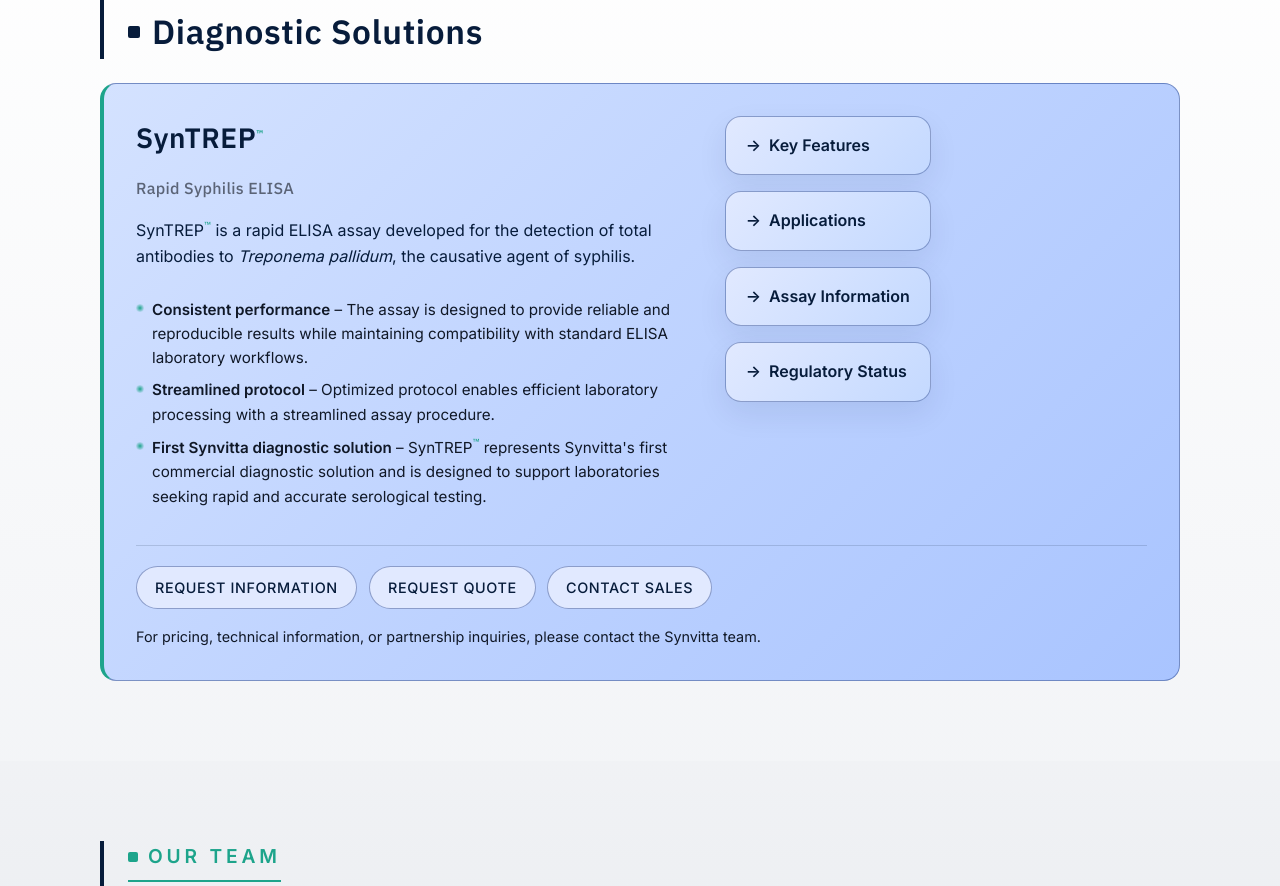
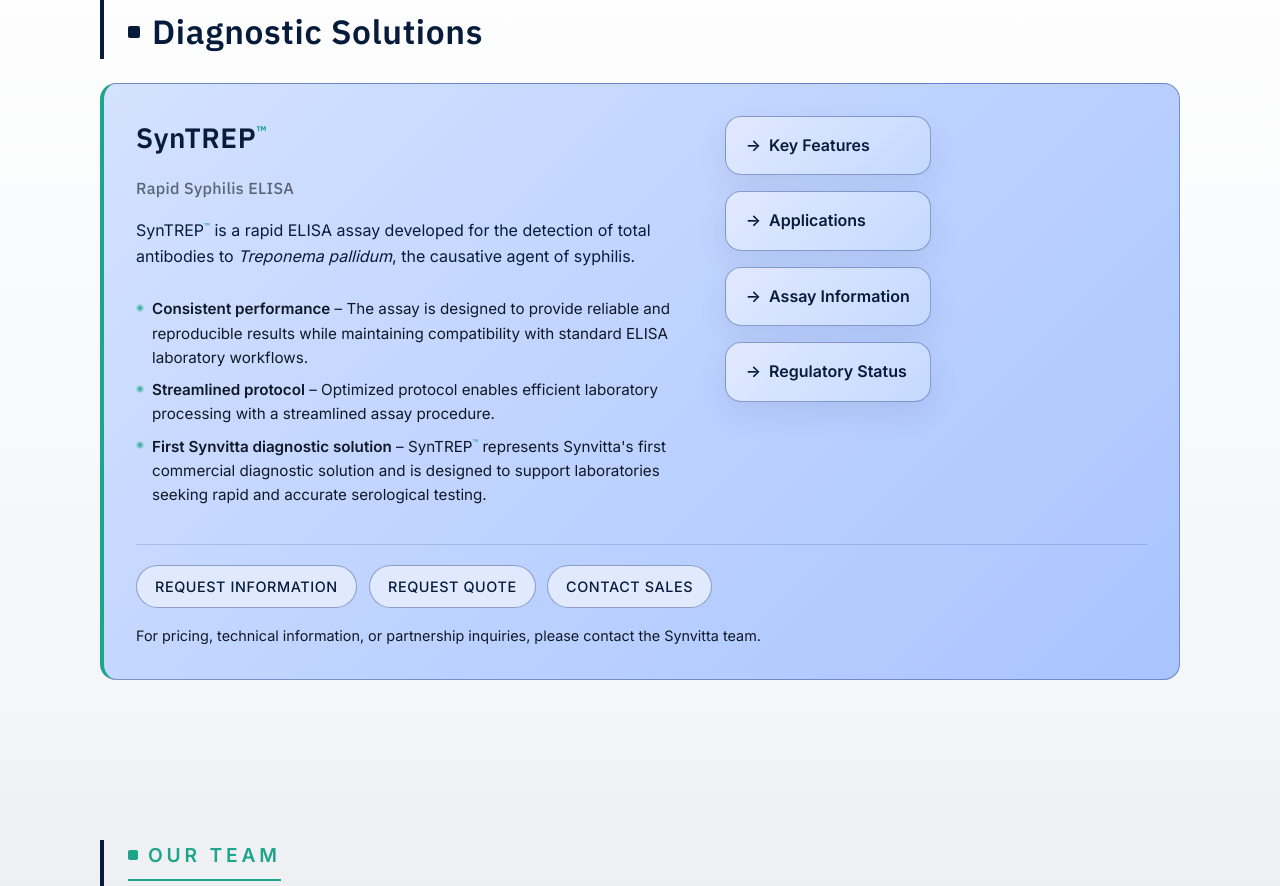
Before and after one commit to CarlosIvanski/Synvitta_Website, a website built with Vite: page index.html in a window 1280 px wide. Shown: the part 2427-3313 px from the top of the page. Built offline with nearby package versions, Linux system fonts and the light colour scheme.

Commit message:
aumentando o tm

```diff
--- a/assets/css/styles.css
+++ b/assets/css/styles.css
@@ -1586,8 +1586,9 @@ p {
 }
 
 .product-trademark {
-  font-size: 0.7rem;
+  font-size: 0.6em;   /* proporcional ao texto pai; ~padrão de marcas (™/®) */
   vertical-align: super;
+  line-height: 0;
   color: var(--color-accent);
 }
 
```
